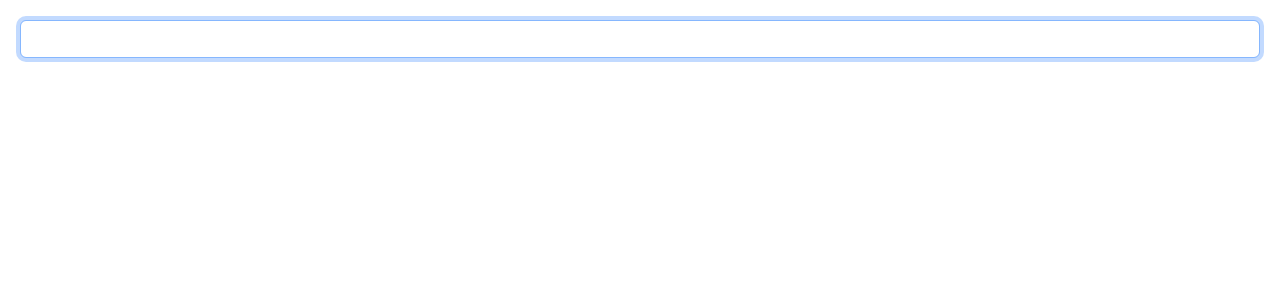
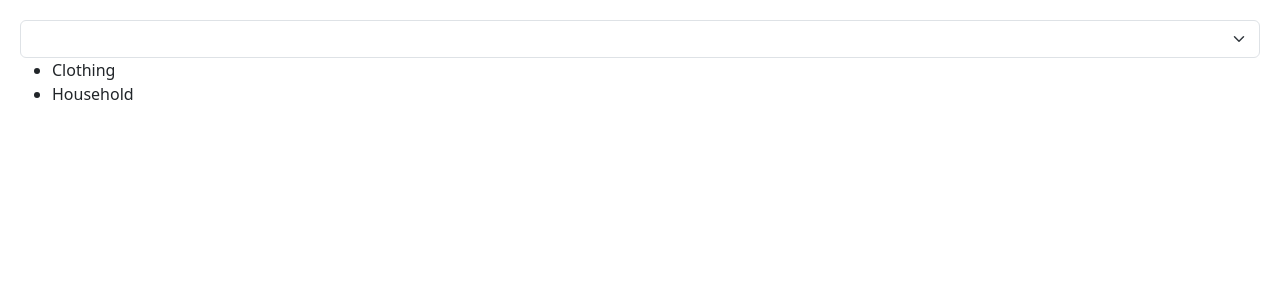
Before and after one commit to poype/Frontend, a React (Vite) app in the folder react/react-app/: page / in a window 1280 px wide. Shown: the top 300 px of the page. Built offline with nearby package versions, Linux system fonts and the light colour scheme.

Commit message:
Effect Dependencies

```diff
--- a/react/react-app/src/App.tsx
+++ b/react/react-app/src/App.tsx
@@ -2,12 +2,12 @@ import "./components/HelloWorld";
 import "./App.css";
 // vanilla css has a problem that same class name in different css file impact each other. name clashes
 
-import TestUseEffect from "./components/Effect/TestUseEffect";
+import ProductList from "./components/Effect/ProductList";
 
 function App() {
   return (
     <>
-      <TestUseEffect />
+      <ProductList />
     </>
   );
 }
--- /dev/null
+++ b/react/react-app/src/components/Effect/ProductList.tsx
@@ -0,0 +1,41 @@
+// The second argument to the effect hook is the dependencies array
+// if leave it out, react will execute effect hook after every render
+// if pass empty array, react will execute effect hook only once the first time the component is rendered.
+// if add one or more values here, react will execute effect hook every time any of those values changes.
+
+
+import { useEffect, useState } from "react";
+
+const ProductList = () => {
+  const [products, setProducts] = useState<string[]>([]);
+  const [category, setCategory] = useState<string>("");
+
+  // by default, the effect hook execute after each render.
+  useEffect(() => {
+    console.log("Fetching products in ", category);
+    setProducts(["Clothing", "Household"]);
+  }, [category]); // effect hook will be executed when category value changes
+  // empty array means the effect is not dependent on any values, it will be executed only once.
+
+  return (
+    <div>
+      <select
+        className="form-select"
+        onChange={(event) => {
+          setCategory(event.target.value);
+        }}
+      >
+        <option value=""></option>
+        <option value="Clothing">Clothing</option>
+        <option value="Household">Household</option>
+      </select>
+      <ul>
+        {products.map((product, idx) => (
+          <li key={idx}>{product}</li>
+        ))}
+      </ul>
+    </div>
+  );
+};
+
+export default ProductList;
```
